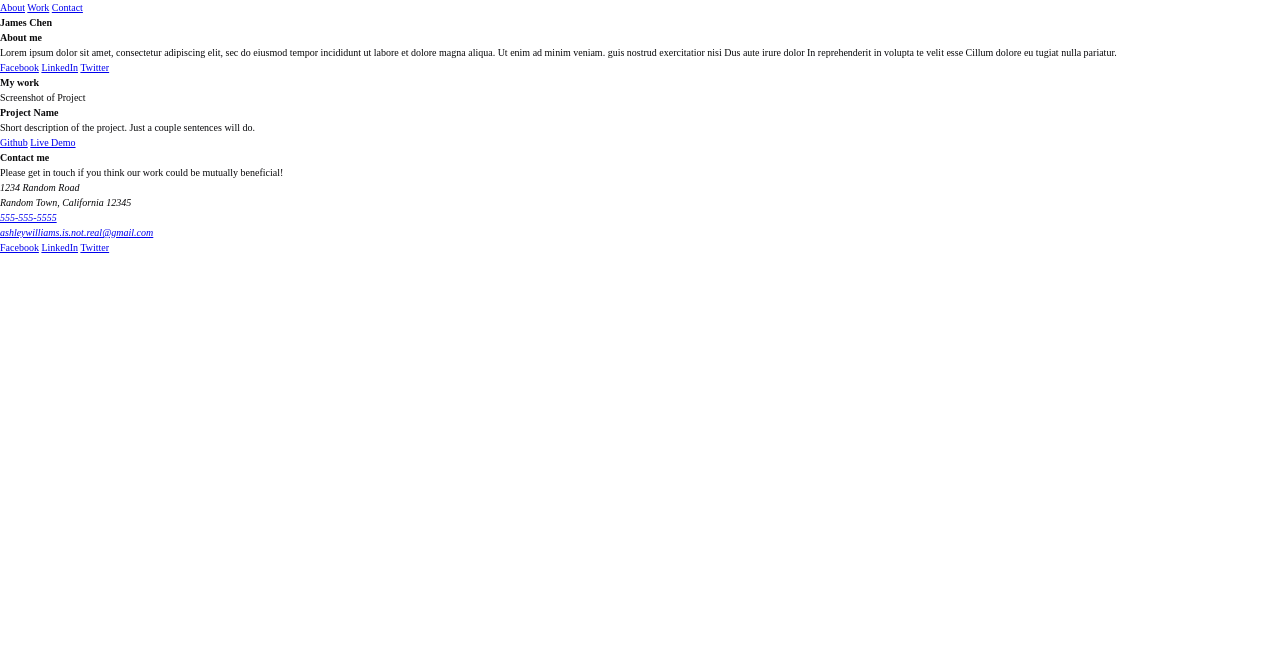
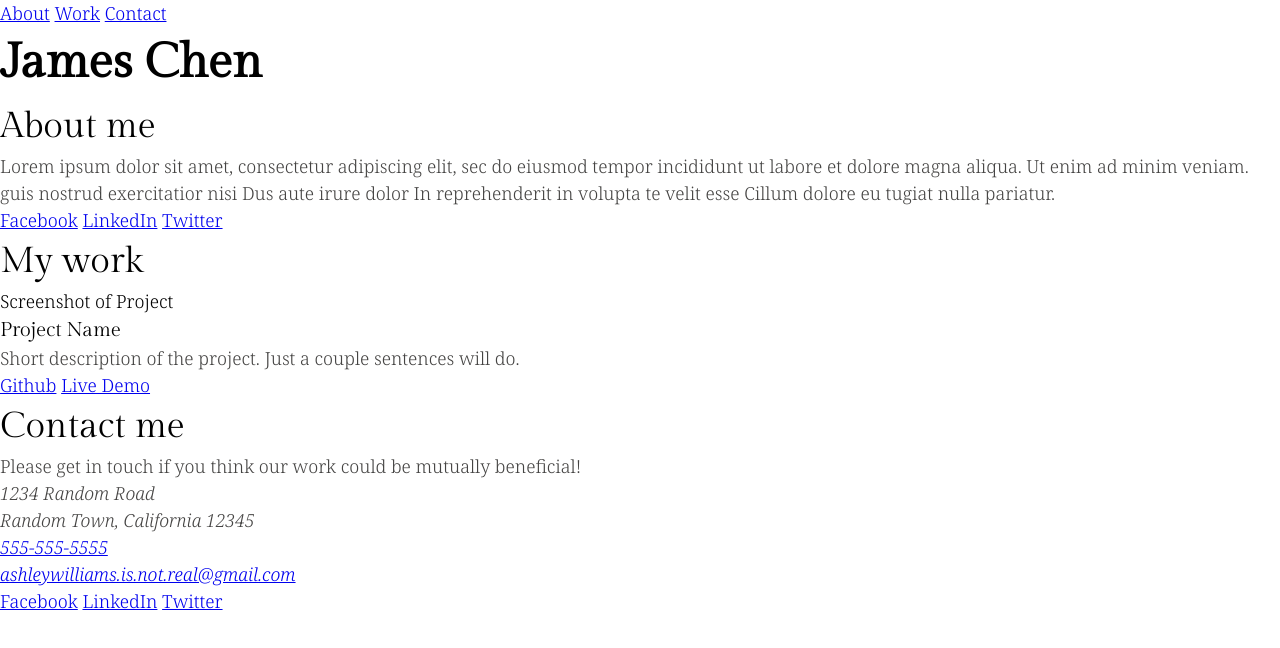
Before and after one commit to jameschen215/home-page, a website built with webpack: page src/template.html in a window 1280 px wide. Built offline with nearby package versions, Linux system fonts and the light colour scheme; a web font is replaced by a local one.

Commit message:
Add fonts

```diff
--- a/src/component/banner/banner.css
+++ b/src/component/banner/banner.css
@@ -0,0 +1,4 @@
+h1 {
+	font-size: 4.8rem;
+	font-weight: 600;
+}
--- a/src/style/main.css
+++ b/src/style/main.css
@@ -1,16 +1,7 @@
 :root {
-	--primary: #65a30d;
-	--primary-opacity: rgba(101, 163, 13, 0.45);
-	--white: #fff;
-	--black: #09090b;
-	--light-gray-1: #f5f5f4;
-	--light-gray-2: rgba(0 0 0 / 0.15);
-	--gray: #a1a1aa;
-	--dark-gray: rgba(0 0 0 /0.58);
-	--ocean-blue: rgb(125, 211, 252, 0.75);
-	--ocean-blue-opacity: rgb(125, 211, 252, 0.3);
-	--red: #ff0000;
-	--red-opacity: rgba(255 0 0 /0.15);
+	--primary: rgb(19 126 162);
+	--gray: rgb(69 68 67);
+	--dark-gray: rgb(19 21 16);
 }
 
 html {
@@ -19,7 +10,41 @@ html {
 
 body {
 	height: 100%;
-	color: var(--black);
+
+	font-family: 'Noto Serif', serif;
+	font-optical-sizing: auto;
+	font-weight: 300;
+	font-style: normal;
+	font-variation-settings: 'wdth' 100;
+	font-size: 1.8rem;
+
+	color: black;
+}
+
+h1,
+h2,
+h3 {
+	font-family: 'Playfair Display', serif;
+	font-optical-sizing: auto;
+	font-style: normal;
+
+	font-family: 'Gilda Display', serif;
+	font-weight: 400;
+	font-style: normal;
+}
+
+h2 {
+	font-size: 3.6rem;
+	font-weight: 400;
+}
+
+h3 {
+	font-size: 2rem;
+	font-weight: 400;
+}
+
+p {
+	color: var(--gray);
 }
 
 img {
--- a/src/template.html
+++ b/src/template.html
@@ -5,6 +5,13 @@
 		<meta name="viewport" content="width=device-width, initial-scale=1.0" />
 
 		<title>Home Page</title>
+
+		<!-- fonts -->
+		<link rel="preconnect" href="https://fonts.googleapis.com" />
+		<link rel="preconnect" href="https://fonts.gstatic.com" crossorigin />
+		<link
+			href="https://fonts.googleapis.com/css2?family=Gilda+Display&family=Noto+Serif+Display:ital,wght@0,100..900;1,100..900&family=Noto+Serif:ital,wght@0,100..900;1,100..900&family=Playfair+Display:ital,wght@0,400..900;1,400..900&display=swap"
+			rel="stylesheet" />
 	</head>
 	<body>
 		<div id="container" class="container"></div>
```
